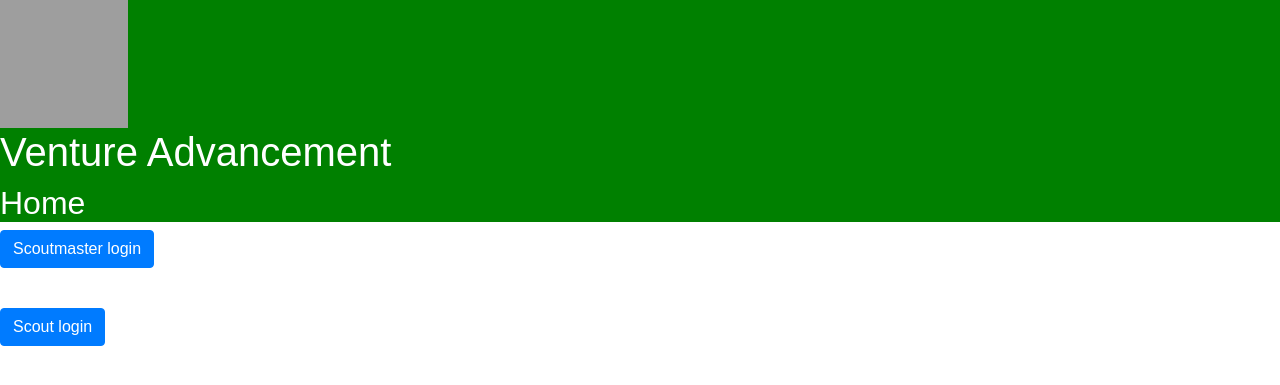
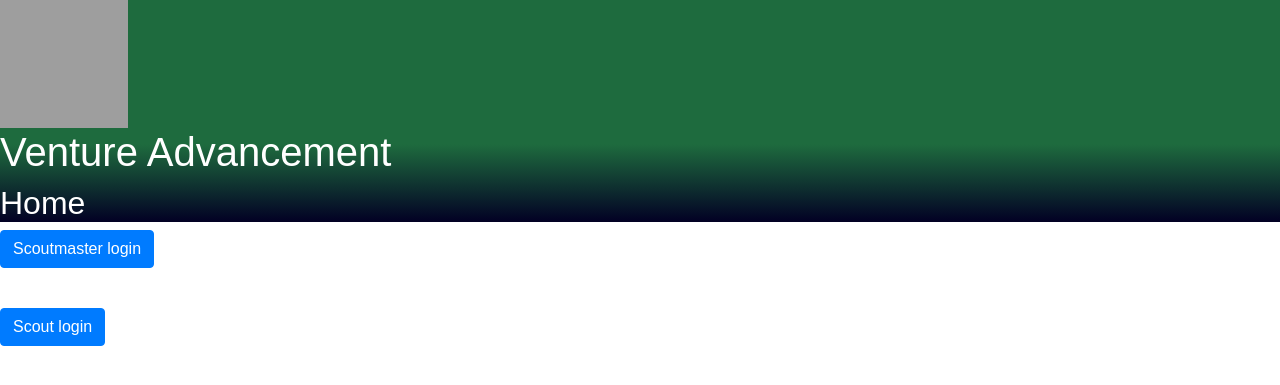
Before and after one commit to kketg/Venture-Scout-Advancement-Tool, a Flask app: page / in a window 1280 px wide. Shown: the top 385 px of the page. Run offline with Flask 2, Linux system fonts and the light colour scheme; some libraries are stand-ins or nearby versions; grey boxes are pictures that could not be loaded.

Commit message:
aerjhlskdjgfxdshgnfgn

```diff
--- a/templates/signin.html
+++ b/templates/signin.html
@@ -12,7 +12,9 @@
 
         }
         #heading{
-            background-color: green;
+            /*background-color: #1E6B3E;*/
+            background: rgb(2,0,36);
+            background: linear-gradient(0deg, rgba(2,0,36,1) 0%, rgba(30,107,62,1) 35%);
             color: white;
             font-style: normal;
         }
--- a/templates/template.html
+++ b/templates/template.html
@@ -9,7 +9,9 @@
             font-family: "Arial";
         }
         #heading{
-            background-color: green;
+            /*background-color: #1E6B3E;*/
+            background: rgb(2,0,36);
+            background: linear-gradient(0deg, rgba(2,0,36,1) 0%, rgba(30,107,62,1) 35%);
             color: white;
             font-style: normal;
         }
```
